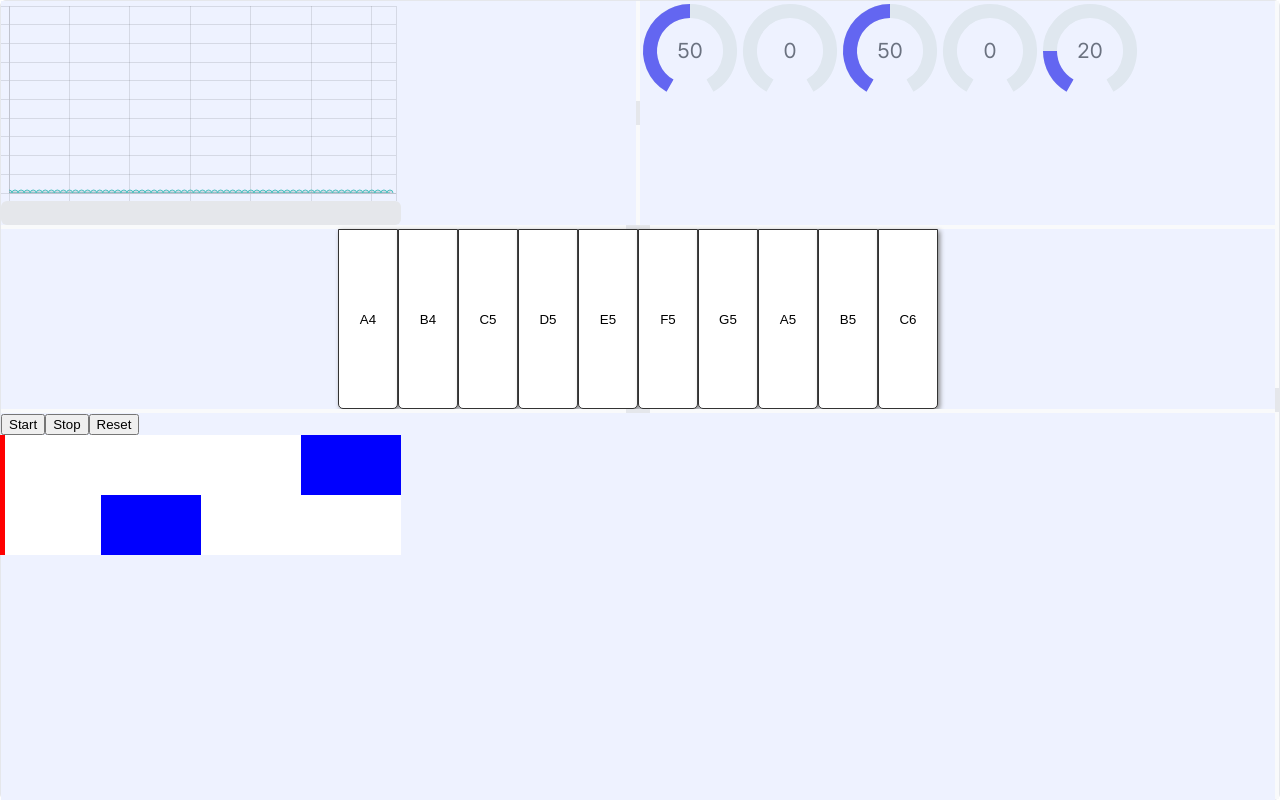
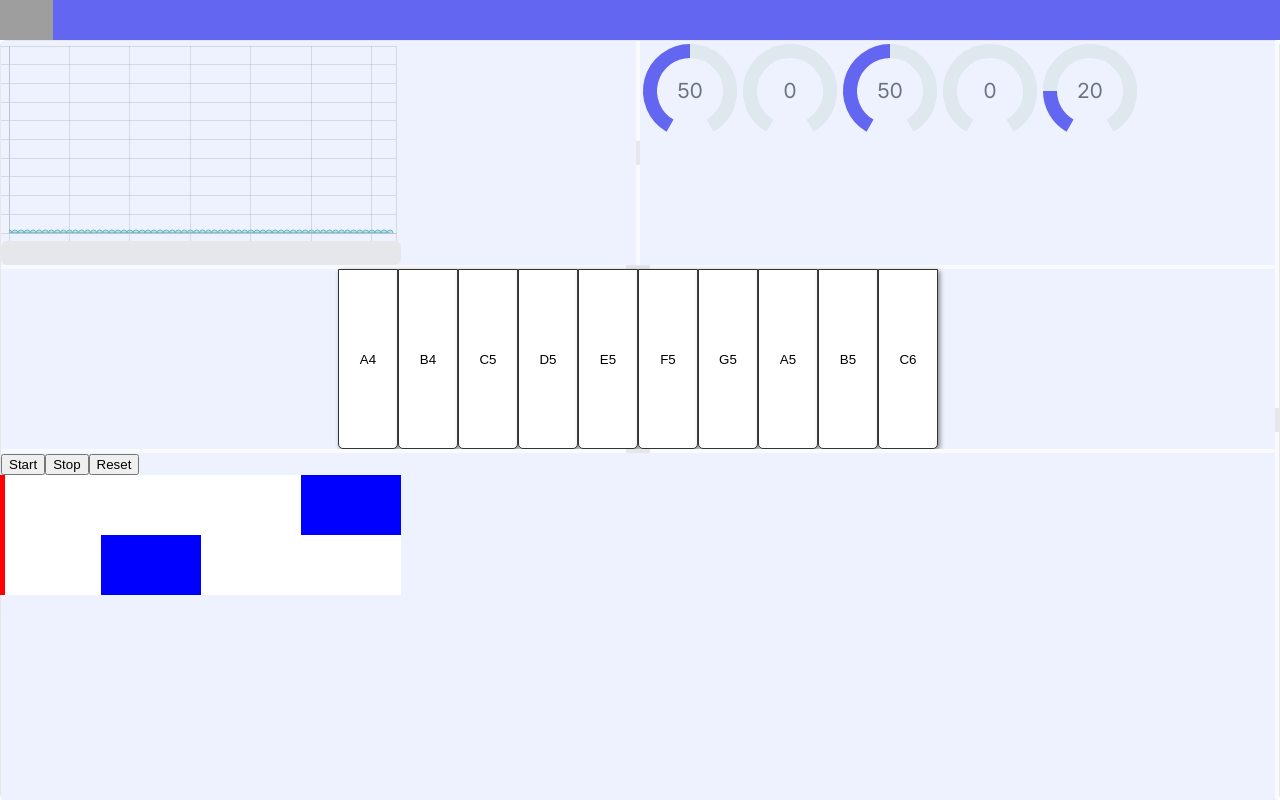
Before and after one commit to BastienTLC/synthix, a React (Create React App) app: page / in a window 1280 px wide. Shown: the top 800 px of the page. Built offline with nearby package versions, Linux system fonts and the light colour scheme; grey boxes are pictures that could not be loaded.

Commit message:
Ajout de logo

```diff
--- a/src/pages/StudioPage.css
+++ b/src/pages/StudioPage.css
@@ -1,3 +1,11 @@
 .p-splitter-panel{
     background-color: var(--highlight-bg);
 }
+
+.header-logo {
+    height: 5%;
+    background-color: var(--primary-500);
+}
+.header-logo img{
+    height: 100%;
+}
--- a/src/pages/StudioPage.js
+++ b/src/pages/StudioPage.js
@@ -3,9 +3,9 @@ import PianoPanel from '../components/Piano/PianoPanel';
 import MonitoringPanel from '../components/Monitoring/MonitoringPanel';
 import ControlPanel from '../components/Controls/ControlPanel';
 import { SynthProvider } from '../context/SynthContext';
-import { NoteProvider } from '../context/NoteContext';
 import SequenceurPanel from "../components/Sequenceur/SequenceurPanel";
 import { Splitter, SplitterPanel } from 'primereact/splitter';
+import synthixLogo from '../synthix_logo.png';
 import './StudioPage.css';
 //import { Tone } from 'tone/build/esm/core/Tone';
 import * as Tone from 'tone';
@@ -42,9 +42,12 @@ const StudioPage = () => {
     return (
 
         <div className={"synth-full-panel"} style={synthFullPanelStyle} onMouseDown={allowAudioContext} >
+            <div className="header-logo">
+                <img src={synthixLogo} alt="" />
+            </div>
             <SynthProvider>
-                <Splitter className={"synth-splitter"} style={{ height: '100%' }}>
-                    <SplitterPanel size={100}>
+                <Splitter className={"synth-splitter"} style={{ height: '95%' }}>
+                    <SplitterPanel size={95}>
                         <Splitter layout="vertical" style={{ height: '100%' }}>
                             <SplitterPanel size={30}>
                                 <Splitter>
```
